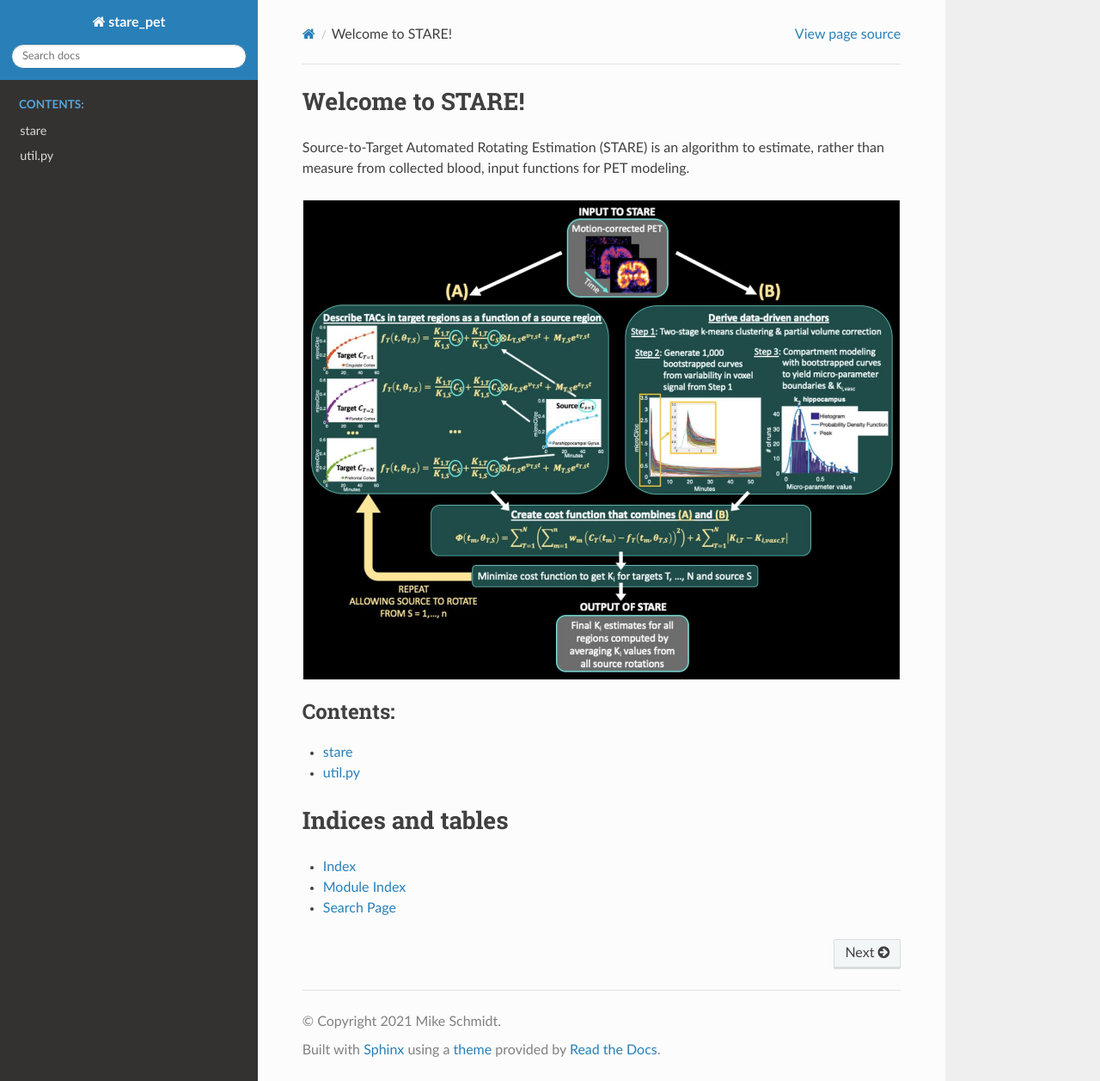
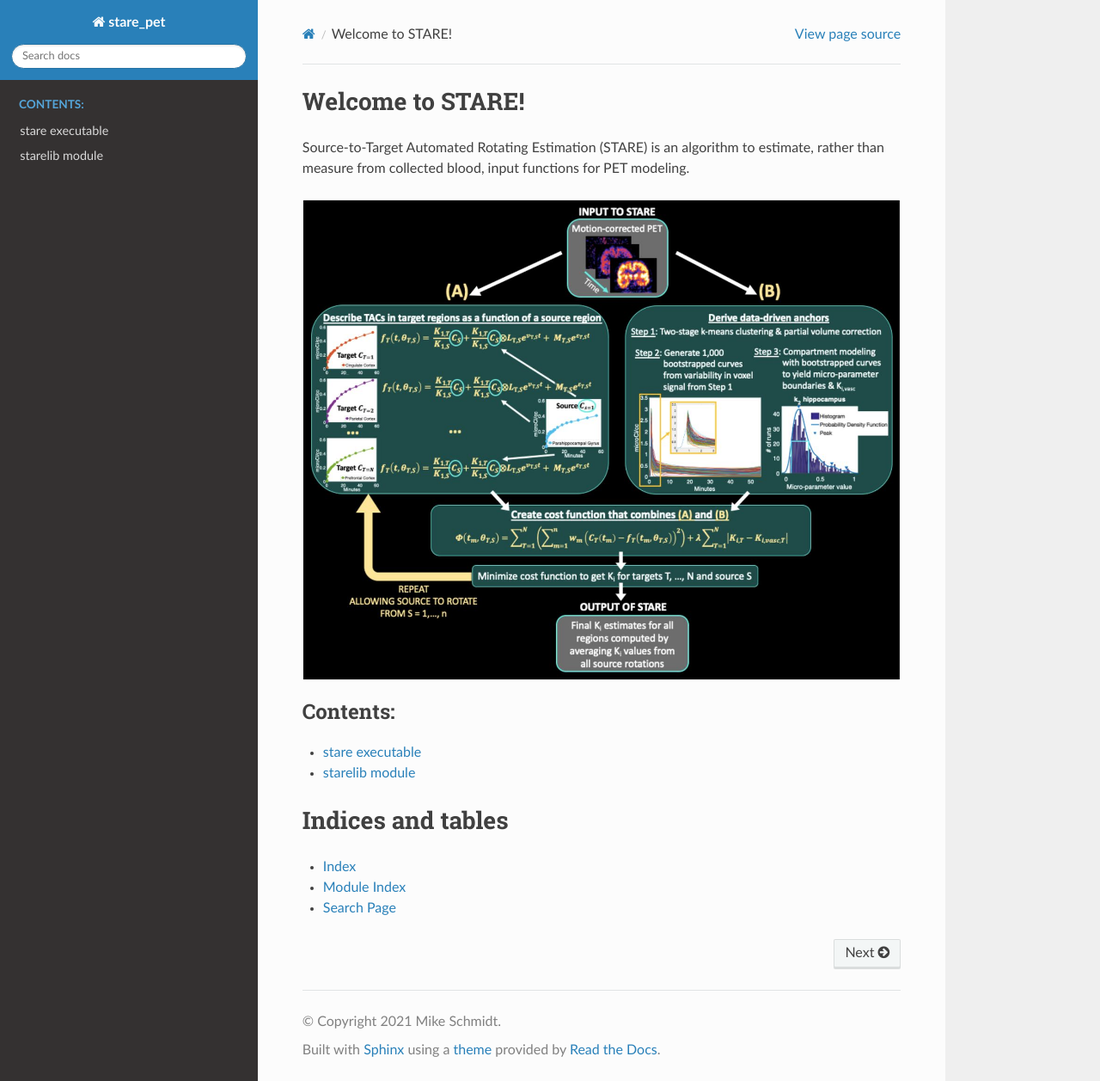
Before and after one commit to mfschmidt/stare_pet, a Sphinx documentation site: the page built from docs/index.rst, in a window 1280 px wide and 1257 px high. Shown: the whole window at 86% size. Built offline with Sphinx 7.4.7 and the Read the Docs theme 2.0.0, drawn with Linux system fonts in a browser that asks for light colours.

Commit message:
autodoc improvements

```diff
--- a/docs/autodoc.rst
+++ b/docs/autodoc.rst
@@ -3,17 +3,25 @@
 .. contents::
 
 
-stare
-=====
+stare executable
+================
+
+
+.. argparse::
+   :filename: bin/stare
+   :func: get_argument_parser
+   :prog: bin/stare
+
+starelib module
+================
 
 .. autosummary::
    :toctree: _autosummary
    :recursive:
 
-   src
+   starelib
 
-util.py
-=======
+or try this
 
 .. automodule:: util
   :members:
```
Also changed, not shown: 1 other file.
